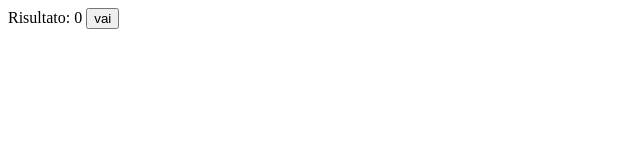
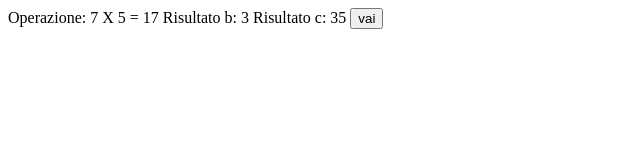
Before and after one commit to dels1975/tabelline-quiz, a plain HTML site: page index.html in a window 1280 px wide. Both pictures are taken after a click on the button "vai". Shown: the whole page, without its empty margins (0-640 px from the left). Drawn offline with Linux system fonts and the light colour scheme.

Commit message:
definita logica di generazione numeri/risultati

```diff
--- a/index.html
+++ b/index.html
@@ -7,62 +7,102 @@
     <title>Tabelline</title>
   </head>
   <body>
-    <span>Risultato: </span><span id="testo"></span>
+    <span>Operazione: </span><span id="m1"></span>
+
+    <span>X </span><span id="m2"></span>
+
+    <span>= </span><span id="r1"></span>
+
+    <span>Risultato b: </span><span id="r2"></span>
+
+    <span>Risultato c: </span><span id="r3"></span>
 
     <button id="go">vai</button>
 
     <script>
       // Costruttore di oggetto
-      function Product(multiplying, multiplier, resultFalse1, resultFalse2) {
+      function Multiplication(
+        multiplying,
+        multiplier,
+        result1,
+        result2,
+        result3
+      ) {
         this.multiplying = multiplying; // moltiplicando: restituisce un mumero da 0 a 8 compresi
         this.multiplier = multiplier; // moltiplicatore: restituisce un mumero da 0 a 10 compresi
 
-        this.resultFalse1 = resultFalse1; // risultatoFalso1: restituisce un mumero da 0 a 80 compresi
-        this.resultFalse2 = resultFalse2; // risultatoFalso2: restituisce un mumero da 0 a 80 compresi
+        this.result1 = result1; // risultato 1
+        this.result2 = result2; // risultato 2
+        this.result3 = result3; // risultato 3
 
+        /*
         this.resultTrue = function () {
           let result = this.multiplying * this.multiplier;
           return result;
         };
+        */
+        // la sintassi di creazione metodo con una arrow function è alternativa alla sintassi commentata sopra
+
+        this.resultTrue = () => this.multiplying * this.multiplier;
       }
 
-      // istanza di un oggetto
-
-      function generator() {
+      function numberGenerator() {
         // genera i numeri casuali fino a quando il prodotto di a*b è diverso sia da c che da d
         let multiplying = Math.floor(Math.random() * 9);
         let multiplier = Math.floor(Math.random() * 11);
         let risultatoVero = multiplying * multiplier;
-        const risultatoFalso = [];
+        const listValue = [];
 
         function generaFalso() {
           candidatoFalso = Math.floor(Math.random() * 81);
           if (candidatoFalso != risultatoVero) {
-            risultatoFalso.push(Math.floor(Math.random() * 81));
+            listValue.push(Math.floor(Math.random() * 81));
           }
-          return risultatoFalso;
         }
 
         do {
+          // console.log(listValue.length);
           generaFalso();
-          console.log(risultatoFalso.length + " / " + risultatoFalso);
-        } while (risultatoFalso.length < 1);
+          // console.log(listValue.length);
+          console.log(listValue);
+        } while (listValue.length < 2);
+
+        listValue.push(risultatoVero);
+        listValue.sort();
+
+        console.log(listValue);
 
         console.log(multiplying + " x " + multiplier + " = " + risultatoVero);
 
-        let operazione = new Product(
+        // istanza dell'oggetto Product
+        let operazione = new Multiplication(
           multiplying, // moltiplicando: restituisce un mumero da 0 a 8 compresi
           multiplier, // moltiplicatore: restituisce un mumero da 0 a 80 compresi
-          Math.floor(Math.random() * 81), // risultatoFalso1: restituisce un mumero da 0 a 80 compresi
-          Math.floor(Math.random() * 81) // risultatoFalso2: restituisce un mumero da 0 a 80 compresi
+          listValue[0],
+          listValue[1],
+          listValue[2]
+
+          // Math.floor(Math.random() * 81), // risultatoFalso1: restituisce un mumero da 0 a 80 compresi
+          // Math.floor(Math.random() * 81) // risultatoFalso2: restituisce un mumero da 0 a 80 compresi
         );
-        const testo = document.getElementById("testo");
-        testo.innerHTML = operazione.resultTrue();
-        console.log(generaFalso());
+
+        const operatorOne = document.getElementById("m1");
+        const operatorTwo = document.getElementById("m2");
+
+        const risultatoUno = document.getElementById("r1");
+        const risultatoDue = document.getElementById("r2");
+        const risultatoTre = document.getElementById("r3");
+
+        operatorOne.innerHTML = operazione.multiplying;
+        operatorTwo.innerHTML = operazione.multiplier;
+
+        risultatoUno.innerHTML = operazione.result1;
+        risultatoDue.innerHTML = operazione.result2;
+        risultatoTre.innerHTML = operazione.result3;
       }
 
       const el = document.querySelector("#go");
-      el.addEventListener("click", generator);
+      el.addEventListener("click", numberGenerator);
     </script>
   </body>
 </html>
```
